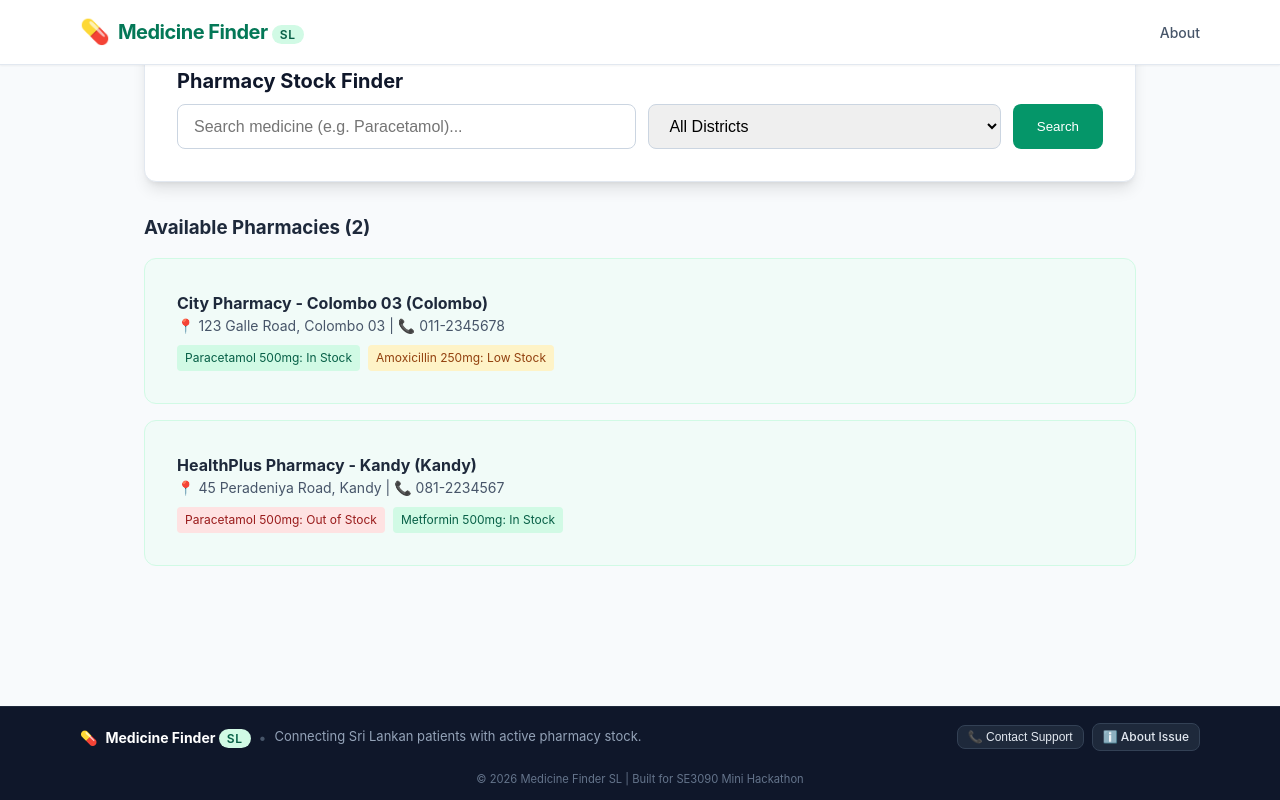
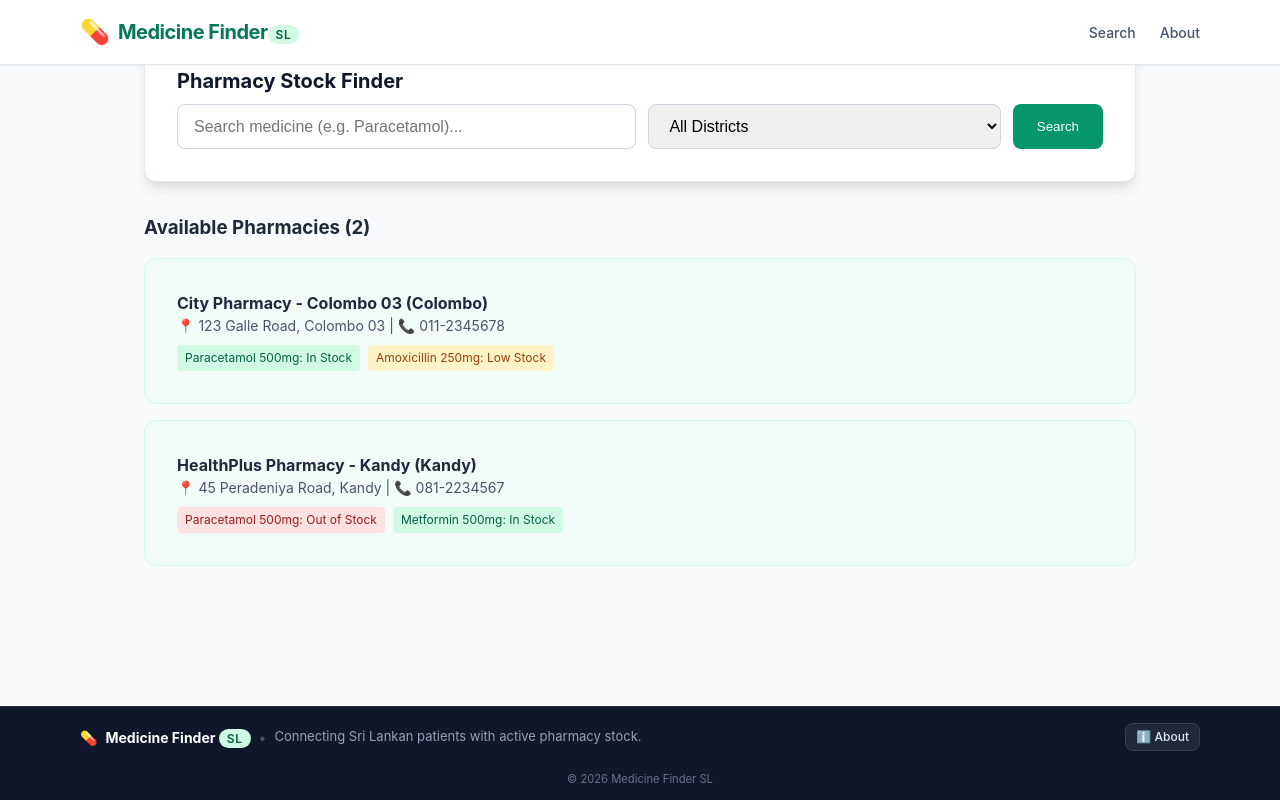
Before and after one commit to IT24101970/SE3090_KDY_SE_01, a React (Vite) app: page /search in a window 1280 px wide. Built offline with nearby package versions, Linux system fonts and the light colour scheme.

Commit message:
header, footer navigation

```diff
--- a/src/components/Footer.jsx
+++ b/src/components/Footer.jsx
@@ -12,25 +12,25 @@ export default function Footer() {
                 <div className="footer-brand">
                     <span>💊</span>
                     <span className="brand-title-sm">
-            Medicine Finder <span className="badge-country">SL</span>
-          </span>
+                        Medicine Finder <span className="badge-country">SL</span>
+                    </span>
                     <span className="footer-divider">•</span>
                     <span className="footer-tagline">Connecting Sri Lankan patients with active pharmacy stock.</span>
                 </div>
 
                 {/* Action Buttons & Copyright */}
                 <div className="footer-actions">
-                    <button className="btn-secondary-xs" onClick={handleContactClick}>
-                        📞 Contact Support
-                    </button>
-                    <a href="#about" className="btn-secondary-xs">
-                        ℹ️ About Issue
+                    {/*<button className="btn-secondary-xs" onClick={handleContactClick}>*/}
+                    {/*    📞 Contact Support*/}
+                    {/*</button>*/}
+                    <a href="/about" className="btn-secondary-xs">
+                        ℹ️ About
                     </a>
                 </div>
             </div>
 
             <div className="footer-compact-bottom">
-                <p>© 2026 Medicine Finder SL | Built for SE3090 Mini Hackathon</p>
+                <p>© 2026 Medicine Finder SL</p>
             </div>
         </footer>
     );
--- a/src/components/Header.jsx
+++ b/src/components/Header.jsx
@@ -7,13 +7,17 @@ export default function Header({ appName = "Medicine Finder", countryTag = "SL"
                 {/* Brand Logo & Title */}
                 <div className="brand-logo">
                     <span style={{ fontSize: '1.5rem' }}>💊</span>
-                    <span className="brand-title">
-            {appName} <span className="badge-country">{countryTag}</span>
-          </span>
+                    <a href="/about" className="nav-link">
+                        <span className="brand-title">
+                            Medicine Finder<span className="badge-country">SL</span>
+                        </span>
+                    </a>
+
                 </div>
 
                 {/* Navigation Links */}
                 <nav className="app-nav">
+                    <a href="/search" className="nav-link">Search</a>
                     <a href="/about" className="nav-link">About</a>
                 </nav>
             </div>
```
